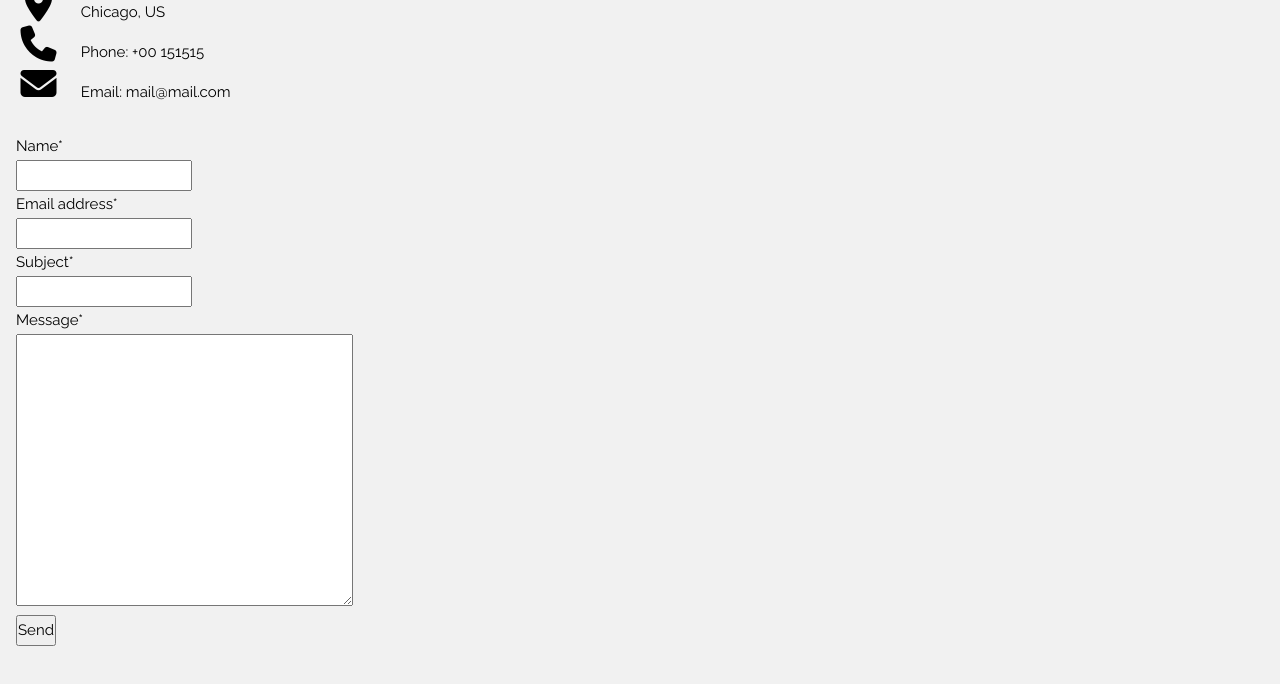
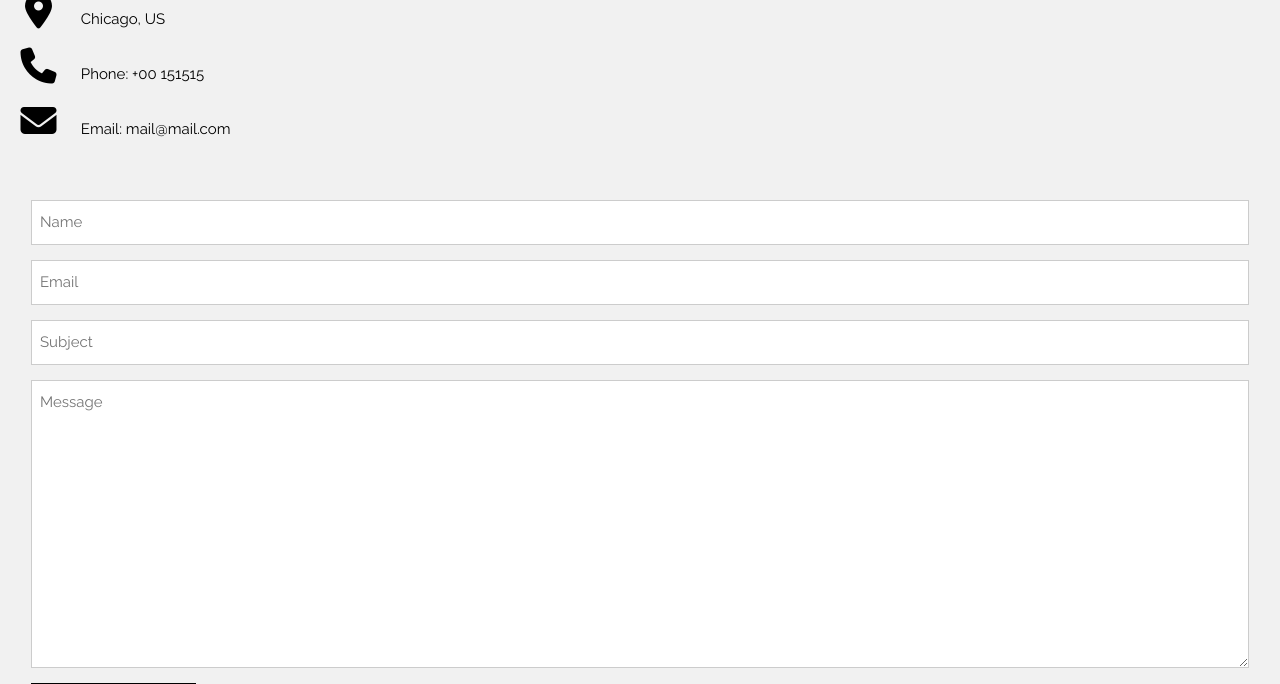
Before and after one commit to nsharma0619/artificial_inteligence_simulations, a Django app: page / in a window 1280 px wide. Shown: the part 5699-6383 px from the top of the page. Run offline with Django 3.2, Linux system fonts and the light colour scheme; some libraries are stand-ins or nearby versions.

Commit message:
merging all branches to start new works

```diff
--- a/aritificial_intelligence_simulations/app/forms.py
+++ b/aritificial_intelligence_simulations/app/forms.py
@@ -2,7 +2,7 @@ from django.contrib.auth import get_user_model
 from django.contrib.auth.forms import UserCreationForm
 from django.forms import ModelForm
 from app.models import ContactUser
-
+from django import forms
 
 class UserCreateForm(UserCreationForm):
     class Meta:
@@ -19,3 +19,15 @@ class ContactForm(ModelForm):
     class Meta:
         model = ContactUser
         fields = '__all__'
+        widgets = {
+            'name': forms.TextInput(attrs={'class': 'w3-input w3-border my-3', 'placeholder': 'Name'}),
+            'email_address': forms.EmailInput(attrs={'class': 'w3-input w3-border my-3', 'placeholder': 'Email'}),
+            'subject': forms.TextInput(attrs={'class': 'w3-input w3-border my-3', 'placeholder': 'Subject'}),
+            'message': forms.Textarea(attrs={'class': 'w3-input w3-border my-3', 'placeholder': 'Message'}),
+        }
+        labels = {
+            'name': '',
+            'email_address': '',
+            'subject': '',
+            'message': ''
+        }
--- a/aritificial_intelligence_simulations/app/templates/app/app_home.html
+++ b/aritificial_intelligence_simulations/app/templates/app/app_home.html
@@ -15,6 +15,7 @@
 <head>
 <meta charset="UTF-8">
 <meta name="viewport" content="width=device-width, initial-scale=1">
+<link rel="stylesheet" href="https://maxcdn.bootstrapcdn.com/bootstrap/4.0.0/css/bootstrap.min.css" integrity="sha384-Gn5384xqQ1aoWXA+058RXPxPg6fy4IWvTNh0E263XmFcJlSAwiGgFAW/dAiS6JXm" crossorigin="anonymous">
 <link rel="stylesheet" href="https://www.w3schools.com/w3css/4/w3.css">
 <link rel="stylesheet" href="https://fonts.googleapis.com/css?family=Raleway">
 <script src="https://kit.fontawesome.com/f0e1e7f5fd.js" crossorigin="anonymous"></script>
@@ -368,13 +369,17 @@ background: linear-gradient(0deg, rgba(0,0,0,1) 0%, rgba(0,0,3,1) 64%, rgba(250,
     <div class="container-fluid">
       <form method="POST" action="{% url 'contact' %}">
         {% csrf_token %}
-        {{ form|crispy }}
-      <input type="submit" class="btn btn-primary" value="Send">
+        {{ form.as_p }}
+        <p>
+          <button class="w3-button w3-black" type="submit">
+            <i class="fa fa-paper-plane"></i> SEND MESSAGE
+          </button>
+        </p>
       </form>
     </div>
   </div>
     <!-- Image of location/map -->
-    <img src="https://www.belfercenter.org/sites/default/files/styles/featured_image_1280x515_/public/images/publication/feature/AdobeStock_281653938%20%5BConverted%5D.png?h=c984d886&itok=r6RvBIa-" class="w3-image w3-greyscale" style="width:100%;margin-top:48px">
+    <!-- <img src="https://www.belfercenter.org/sites/default/files/styles/featured_image_1280x515_/public/images/publication/feature/AdobeStock_281653938%20%5BConverted%5D.png?h=c984d886&itok=r6RvBIa-" class="w3-image w3-greyscale" style="width:100%;margin-top:48px"> -->
   </div>
 </div>
 
--- a/aritificial_intelligence_simulations/app/views.py
+++ b/aritificial_intelligence_simulations/app/views.py
@@ -19,7 +19,6 @@ def dashboard(request):
 
 
 def ContactFormView(request):
-
     if request.method == 'POST':
         form = forms.ContactForm(request.POST)
         if form.is_valid():
@@ -36,10 +35,7 @@ def ContactFormView(request):
                     send_mail(subject, new_msg, email_address, ['simulations.ai@gmail.com'],fail_silently=False)
                 except BadHeaderError:
                     return HttpResponse('Invalid header found.')
-            return redirect("app-dashboard")
-
-
-
+            return redirect("app-home")
     else:
         form = forms.ContactForm()
     return render(request, 'app/contact.html', {'form':form})
```
